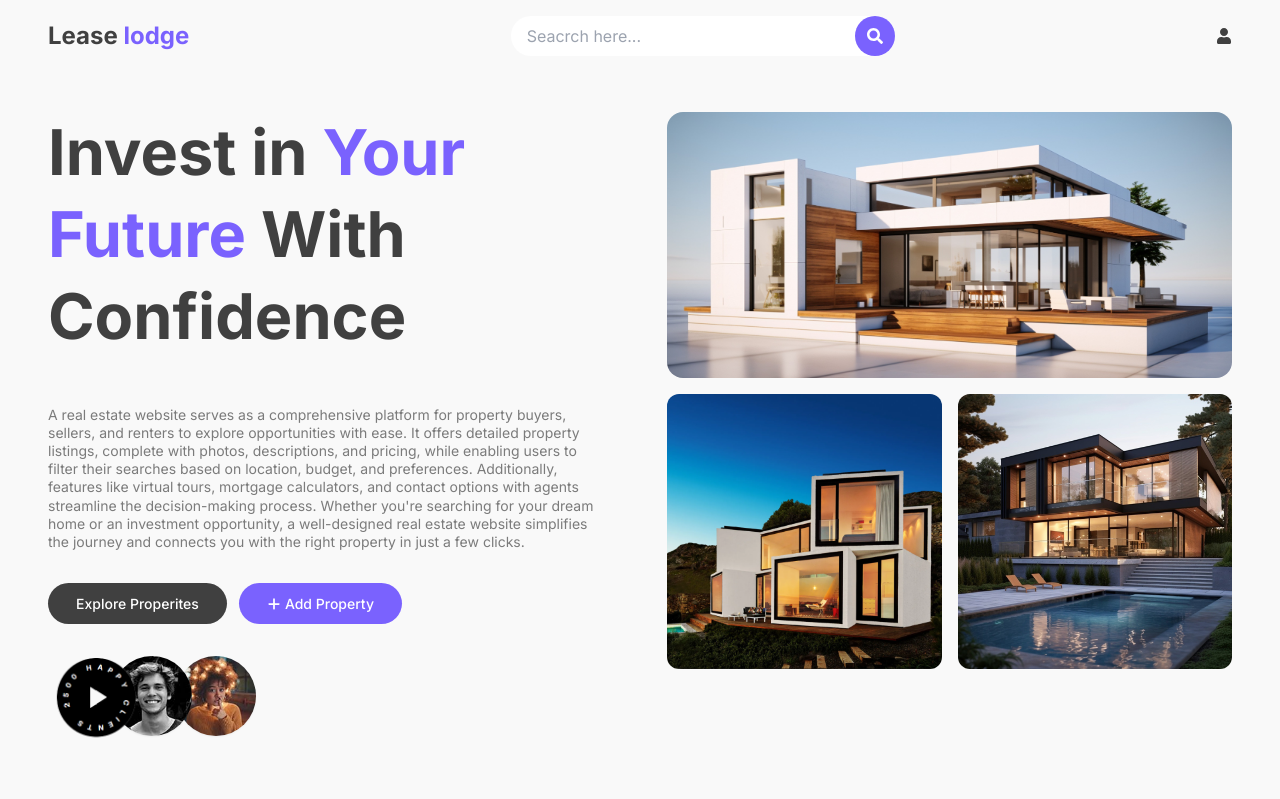
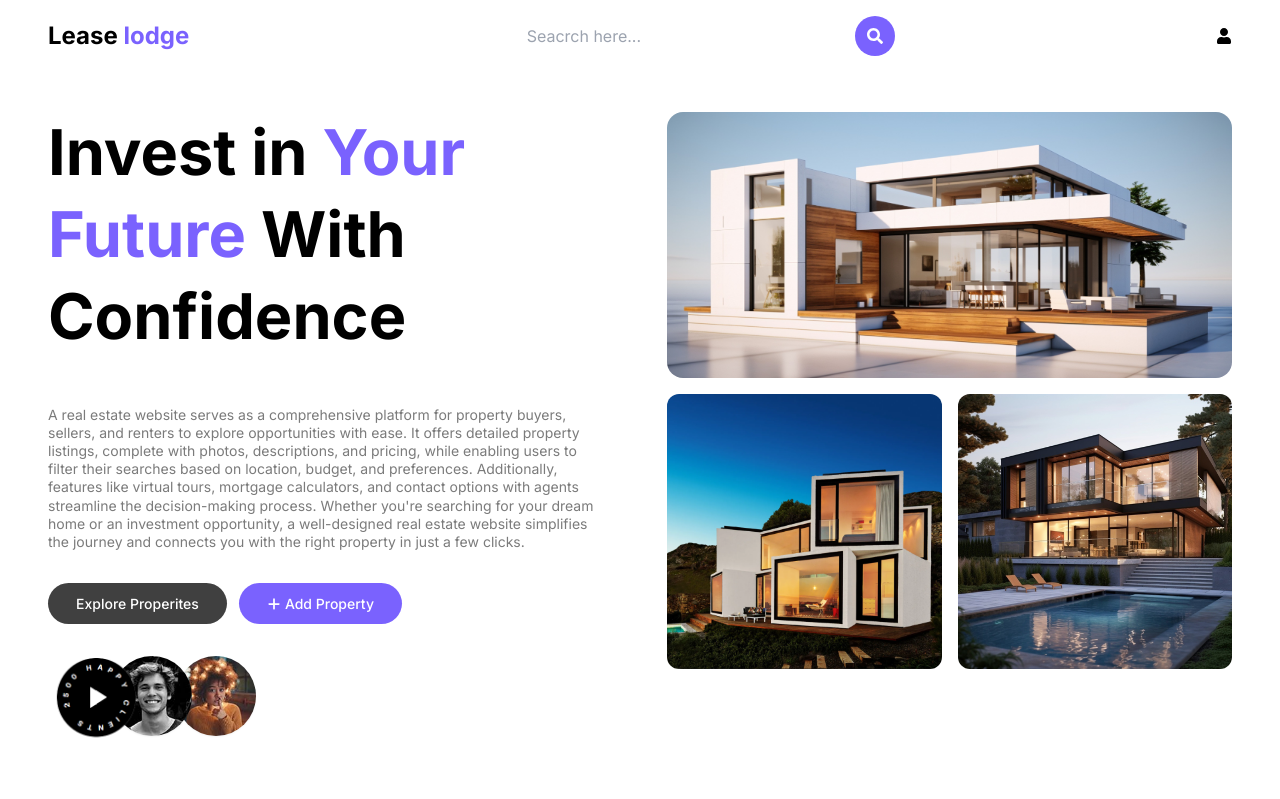
Before and after one commit to Mohamadmasri123/Real-Estate, a React (Vite) app in the folder client/: page / in a window 1280 px wide. Shown: the top 799 px of the page. Built offline with nearby package versions, Linux system fonts and the light colour scheme.

Commit message:
edit app

```diff
--- a/client/src/App.jsx
+++ b/client/src/App.jsx
@@ -7,14 +7,13 @@ import Register from "./pages/Register";
 export default function App() {
   return (
     <Router>
-    <div className="bg-primary text-[#404040]">
+
       <Routes>
         <Route path="/" element={<Home />} />
         <Route path="/login" element={<Login />} />
         <Route path="/register" element={<Register />} />
 
       </Routes>
-   </div>
     </Router>
   );
 }
```
